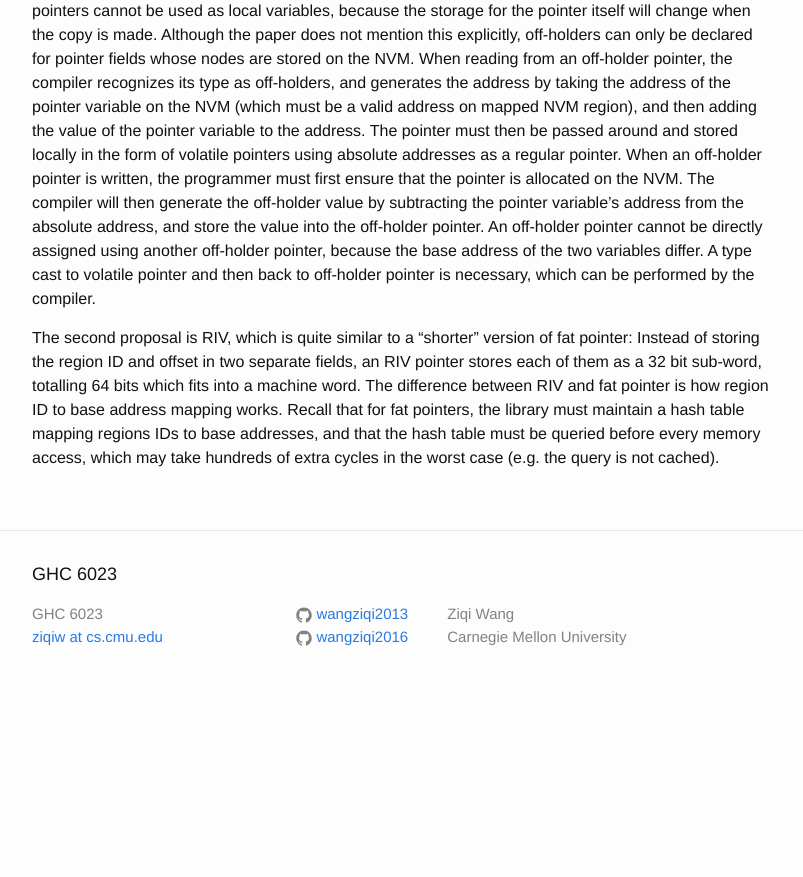
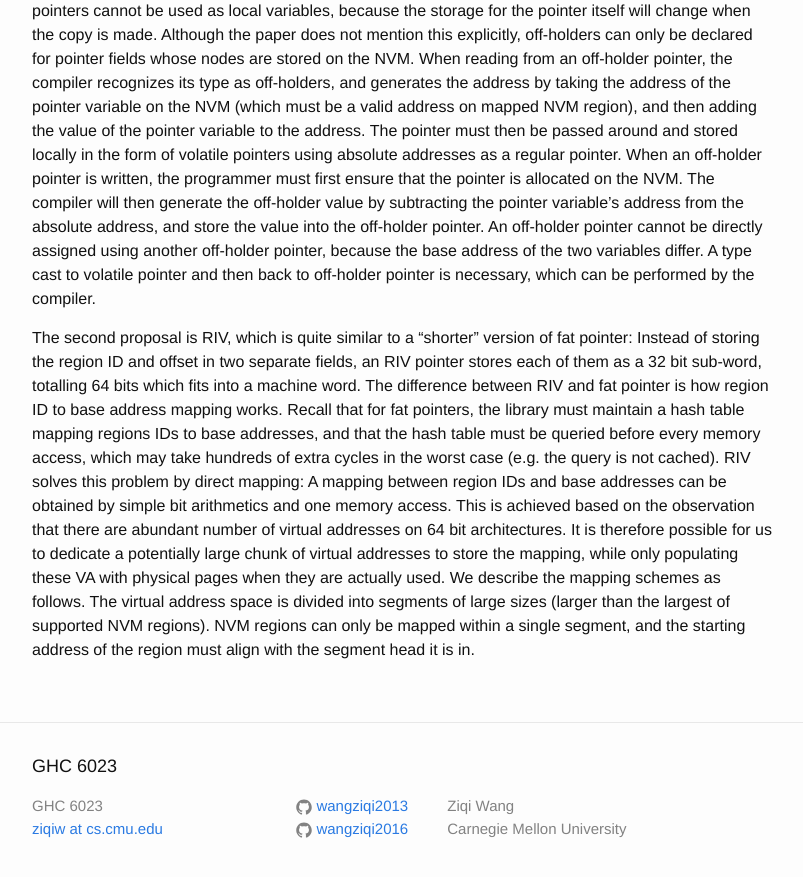
Before and after one commit to wangziqi2013/wangziqi2013.github.io, a Jekyll site: the page built from _posts/2019-03-18-efficient-support-of-pos-indep-on-nvm.markdown, in a window 1280 px wide and 900 px high, scrolled down 2113 px. Shown: the top 877 px of the window, without its empty margins (238-1041 px from the left). Built offline with Jekyll 4.4.1, drawn with Linux system fonts in a browser that asks for light colours; before the commit the page ends 2821 px from its top, so only the background shows below that.

Commit message:
Adding observation

```diff
--- a/_posts/2019-03-18-efficient-support-of-pos-indep-on-nvm.markdown
+++ b/_posts/2019-03-18-efficient-support-of-pos-indep-on-nvm.markdown
@@ -88,3 +88,10 @@ and offset in two separate fields, an RIV pointer stores each of them as a 32 bi
 a machine word. The difference between RIV and fat pointer is how region ID to base address mapping works. Recall that for
 fat pointers, the library must maintain a hash table mapping regions IDs to base addresses, and that the hash table must be
 queried before every memory access, which may take hundreds of extra cycles in the worst case (e.g. the query is not cached).
+RIV solves this problem by direct mapping: A mapping between region IDs and base addresses can be obtained by simple bit
+arithmetics and one memory access. This is achieved based on the observation that there are abundant number of virtual
+addresses on 64 bit architectures. It is therefore possible for us to dedicate a potentially large chunk of virtual addresses
+to store the mapping, while only populating these VA with physical pages when they are actually used. We describe the mapping
+schemes as follows. The virtual address space is divided into segments of large sizes (larger than the largest of supported
+NVM regions). NVM regions can only be mapped within a single segment, and the starting address of the region must align
+with the segment head it is in.
```
